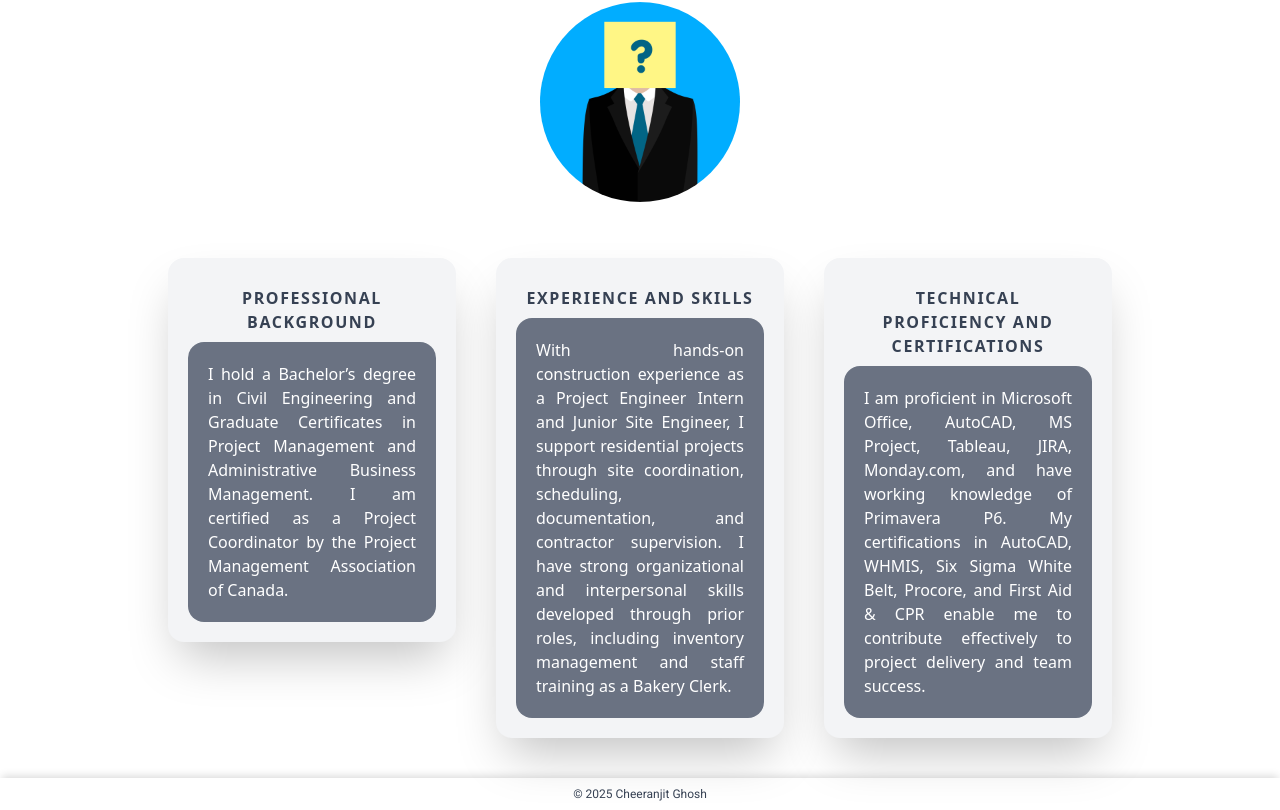
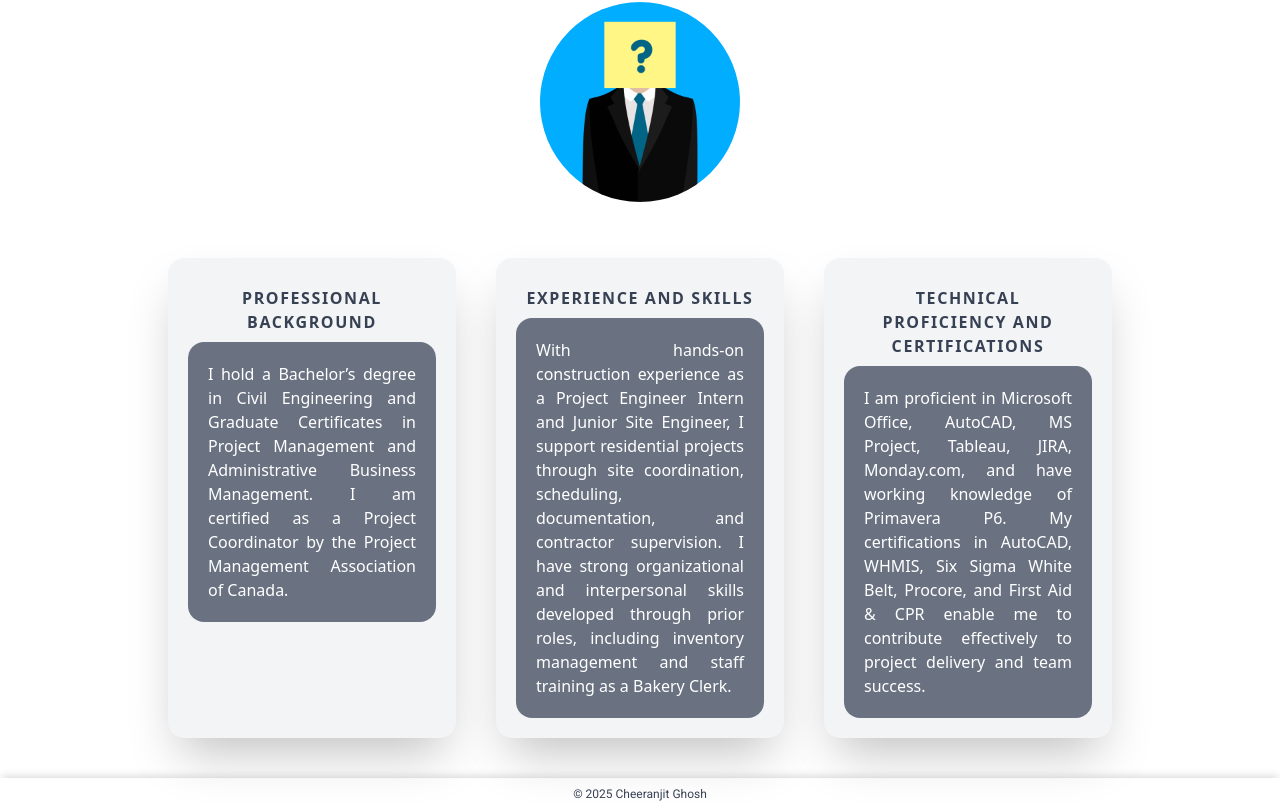
Before and after one commit to surojeetGhosh/portfolio-cheeranjit, a React (Vite) app: page / in a window 1280 px wide. Shown: the part 1175-1985 px from the top of the page. Built offline with nearby package versions, Linux system fonts and the light colour scheme.

Commit message:
fixed size of components

```diff
--- a/src/components/Card.tsx
+++ b/src/components/Card.tsx
@@ -10,7 +10,7 @@ export default function Card(props: CardProps) {
   return (
     <div className={props.className}>
       <div
-        className={`${props.headingColor ? props.headingColor : "bg-gray-100"} rounded-2xl p-3 shadow-2xl md:p-4 lg:p-5`}
+        className={`${props.headingColor ? props.headingColor : "bg-gray-100"} h-full w-full rounded-2xl p-3 shadow-2xl md:p-4 lg:p-5`}
       >
         <div className="p-2 text-center font-bold tracking-widest uppercase">
           {props.heading}
--- a/src/routes/index.tsx
+++ b/src/routes/index.tsx
@@ -72,7 +72,7 @@ function About() {
         />
       </div>
 
-      <div className="m-auto flex w-4/5 flex-col flex-wrap justify-center gap-10 p-5 md:p-7 lg:p-10 xl:flex-row">
+      <div className="m-auto flex w-4/5 flex-col flex-wrap items-stretch justify-center gap-10 p-5 md:p-7 lg:p-10 xl:flex-row">
         {dataAbout.map((value) => (
           <Card heading={value.key} body={value.value} className="flex-1" />
         ))}
```
